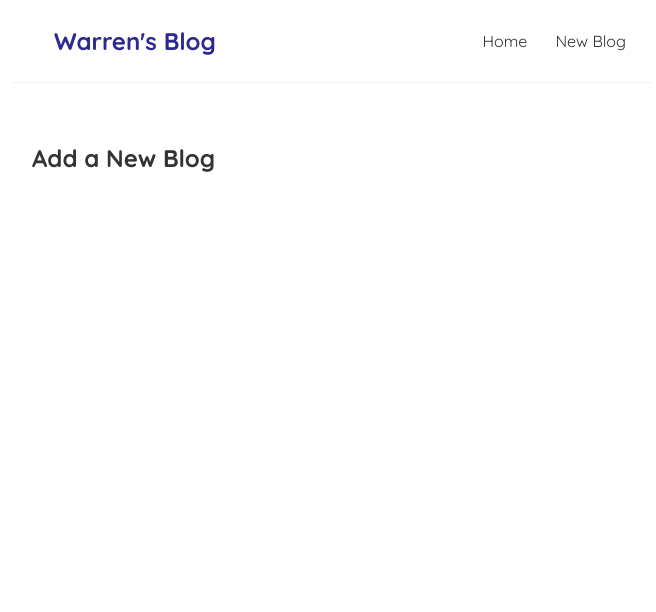
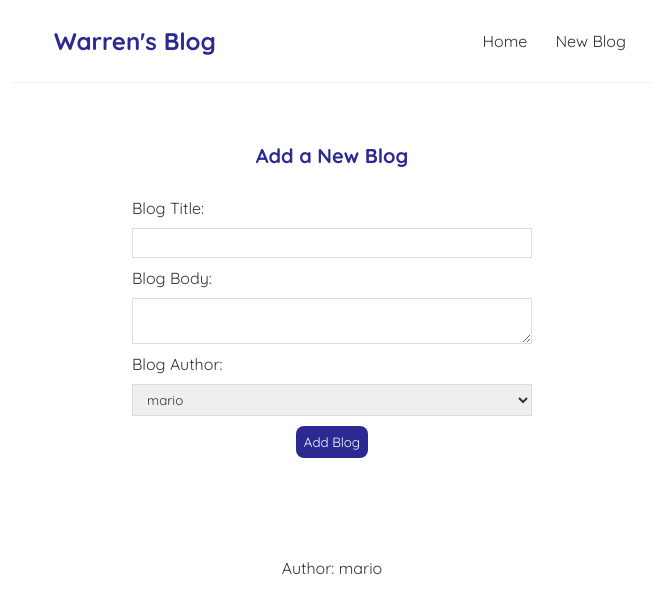
Before and after one commit to WarrenOliver/react-blog, a React (Vite) app: page /create in a window 1280 px wide. Shown: the top 612 px of the page, without its empty margins (308-964 px from the left). Built offline with nearby package versions, Linux system fonts and the light colour scheme.

Commit message:
added events and user-input-tracking to create forms

```diff
--- a/src/components/Create.tsx
+++ b/src/components/Create.tsx
@@ -1,7 +1,51 @@
+import { useState } from "react";
+
 const Create = () => {
+    const [title, setTitle] = useState("");
+    const [body, setBody] = useState("");
+    const [author, setAuthor] = useState("mario")
+
     return (
         <div className="create">
             <h2>Add a New Blog</h2>
+            <form>
+                {/* Title field */}
+                <label>Blog Title:</label>
+                <input
+                type="text"
+                required
+                value={title}
+                onChange={(e) => setTitle(e.target.value)}
+                />
+
+                {/* Body field */}
+                <label>Blog Body:</label>
+                <textarea
+                    required
+                    value={body}
+                    onChange={(e) => setBody(e.target.value)}
+                ></textarea>
+
+                {/* Author field */}
+                <label>Blog Author:</label>
+                <select
+                    value={author}
+                    onChange={(e) => setAuthor(e.target.value)}
+                >
+                    <option value="mario">mario</option>
+                    <option value="luigi">luigi</option>
+                    <option value="yoshi">yoshi</option>
+                </select>
+                <button>Add Blog</button>
+            </form>
+            <br /><br /><br />
+            <h1>{title}</h1>
+            <br />
+            <p>{body}</p>
+            <br />
+            <p>Author: {author}</p>
+
+
         </div>
     );
 }
--- a/src/index.css
+++ b/src/index.css
@@ -71,3 +71,35 @@
   border-radius: 8px;
   cursor: pointer;
 }
+
+/* Create Page Styles */
+.create {
+  max-width: 400px;
+  margin: 0 auto;
+  text-align: center;
+}
+.create label {
+  text-align: left;
+  display: block;
+}
+.create h2 {
+  font-size: 20px;
+  color: #2d2992;
+  margin-bottom: 30px;
+}
+.create input, .create textarea, .create select {
+  width: 100%;
+  padding: 6px 10px;
+  margin: 10px 0;
+  border: 1px solid #ddd;
+  box-sizing: border-box;
+  display: block;
+}
+.create button {
+  background: #2d2992;
+  color: #fff;
+  border: 0;
+  padding: 8px;
+  border-radius: 8px;
+  cursor: pointer;
+}
```
